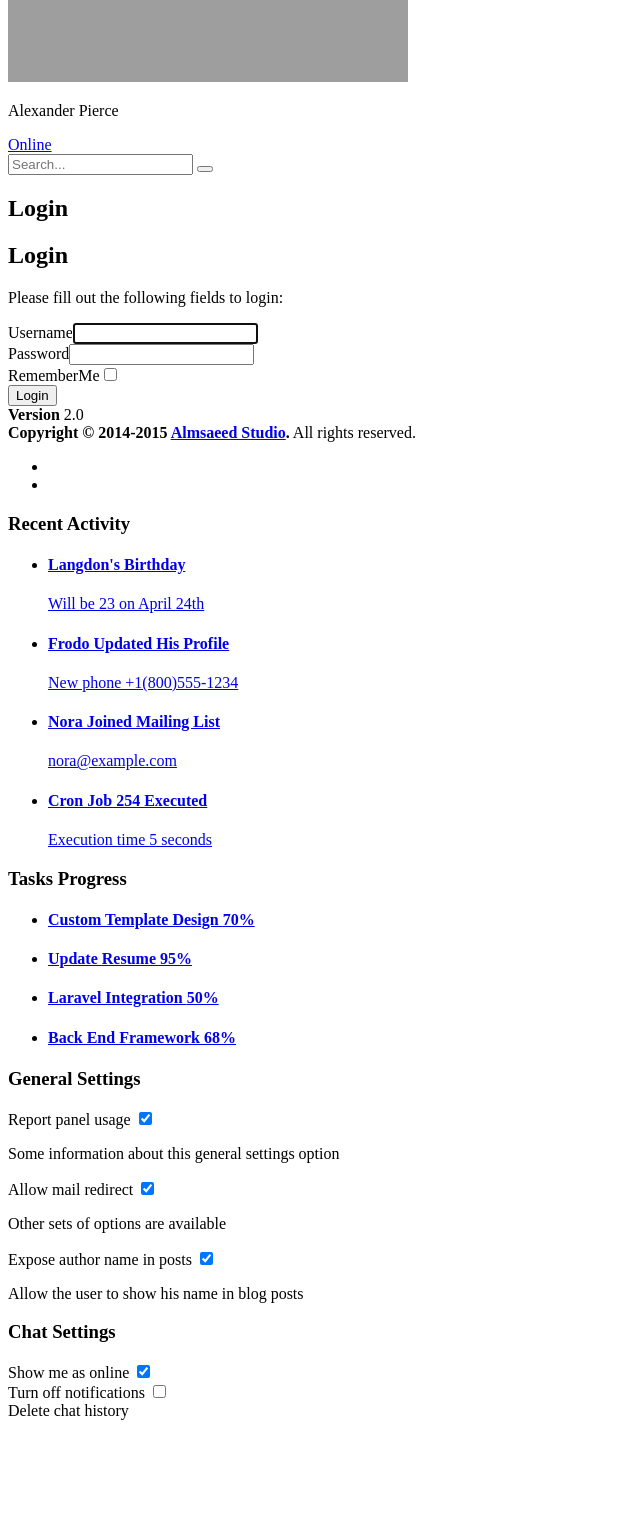
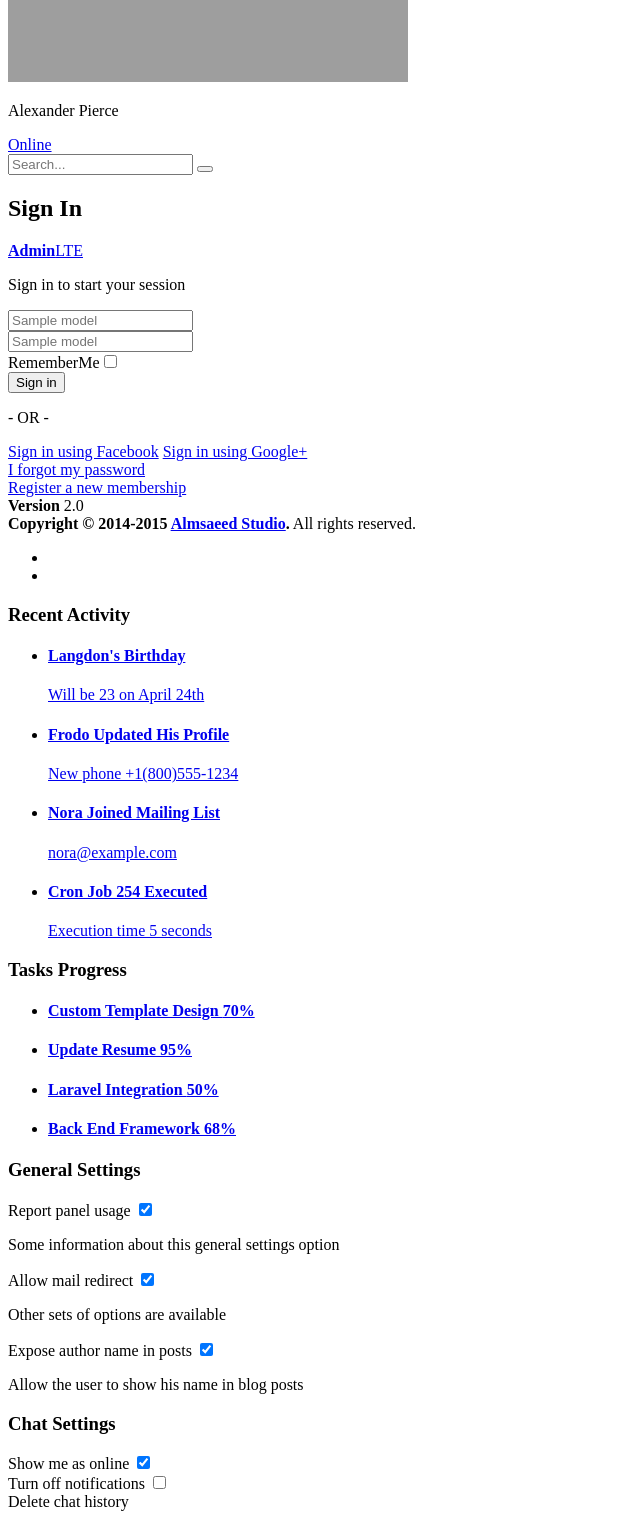
Before and after one commit to Jeanypure/stuyii-oa, a Yii app: template advanced/backend/views/site/login.php in a window 1280 px wide. Shown: the part 3614-5133 px from the top of the page, without its empty margins (0-640 px from the left). Before the commit the page ends 5034 px from the top, so only its background shows below. Run offline with PHP 8.4 and a stand-in for Yii, Linux system fonts and the light colour scheme; the template is opened without the code that fills it: most values are stand-ins (such as "Sample title", 1, 10 or a date in 2020); form fields are guessed from the names that the template uses; data that the repository does not hold is empty; some libraries are stand-ins or nearby versions; grey boxes are pictures that could not be loaded.

Commit message:
beauty login page

```diff
--- a/advanced/backend/config/main.php
+++ b/advanced/backend/config/main.php
@@ -67,8 +67,14 @@
             //controller/action
             'site/*',
             'admin/*',
+            'user/*',
             '/*',
+
         ]
     ],
     'params' => $params,
+    //语言
+    'language' => 'zh-CN',
+    //时区
+    'timeZone' => 'Asia/Chongqing',
 ];
--- a/advanced/backend/views/site/login.php
+++ b/advanced/backend/views/site/login.php
@@ -1,35 +1,70 @@
 <?php
+use yii\helpers\Html;
+use yii\bootstrap\ActiveForm;
 
 /* @var $this yii\web\View */
 /* @var $form yii\bootstrap\ActiveForm */
 /* @var $model \common\models\LoginForm */
 
-use yii\helpers\Html;
-use yii\bootstrap\ActiveForm;
+$this->title = 'Sign In';
 
-$this->title = 'Login';
-$this->params['breadcrumbs'][] = $this->title;
+$fieldOptions1 = [
+    'options' => ['class' => 'form-group has-feedback'],
+    'inputTemplate' => "{input}<span class='glyphicon glyphicon-envelope form-control-feedback'></span>"
+];
+
+$fieldOptions2 = [
+    'options' => ['class' => 'form-group has-feedback'],
+    'inputTemplate' => "{input}<span class='glyphicon glyphicon-lock form-control-feedback'></span>"
+];
 ?>
-<div class="site-login">
-    <h1><?= Html::encode($this->title) ?></h1>
 
-    <p>Please fill out the following fields to login:</p>
+<div class="login-box">
+    <div class="login-logo">
+        <a href="#"><b>Admin</b>LTE</a>
+    </div>
+    <!-- /.login-logo -->
+    <div class="login-box-body">
+        <p class="login-box-msg">Sign in to start your session</p>
 
-    <div class="row">
-        <div class="col-lg-5">
-            <?php $form = ActiveForm::begin(['id' => 'login-form']); ?>
+        <?php $form = ActiveForm::begin(['id' => 'login-form', 'enableClientValidation' => false]); ?>
 
-                <?= $form->field($model, 'username')->textInput(['autofocus' => true]) ?>
+        <?= $form
+            ->field($model, 'username', $fieldOptions1)
+            ->label(false)
+            ->textInput(['placeholder' => $model->getAttributeLabel('username')]) ?>
 
-                <?= $form->field($model, 'password')->passwordInput() ?>
+        <?= $form
+            ->field($model, 'password', $fieldOptions2)
+            ->label(false)
+            ->passwordInput(['placeholder' => $model->getAttributeLabel('password')]) ?>
 
+        <div class="row">
+            <div class="col-xs-8">
                 <?= $form->field($model, 'rememberMe')->checkbox() ?>
+            </div>
+            <!-- /.col -->
+            <div class="col-xs-4">
+                <?= Html::submitButton('Sign in', ['class' => 'btn btn-primary btn-block btn-flat', 'name' => 'login-button']) ?>
+            </div>
+            <!-- /.col -->
+        </div>
 
-                <div class="form-group">
-                    <?= Html::submitButton('Login', ['class' => 'btn btn-primary', 'name' => 'login-button']) ?>
-                </div>
 
-            <?php ActiveForm::end(); ?>
+        <?php ActiveForm::end(); ?>
+
+        <div class="social-auth-links text-center">
+            <p>- OR -</p>
+            <a href="#" class="btn btn-block btn-social btn-facebook btn-flat"><i class="fa fa-facebook"></i> Sign in
+                using Facebook</a>
+            <a href="#" class="btn btn-block btn-social btn-google-plus btn-flat"><i class="fa fa-google-plus"></i> Sign
+                in using Google+</a>
         </div>
+        <!-- /.social-auth-links -->
+
+        <a href="#">I forgot my password</a><br>
+        <a href="register.html" class="text-center">Register a new membership</a>
+
     </div>
-</div>
+    <!-- /.login-box-body -->
+</div><!-- /.login-box -->
```
Also changed, not shown: advanced/common/components/Helper.php (added, +20 -0 lines).
